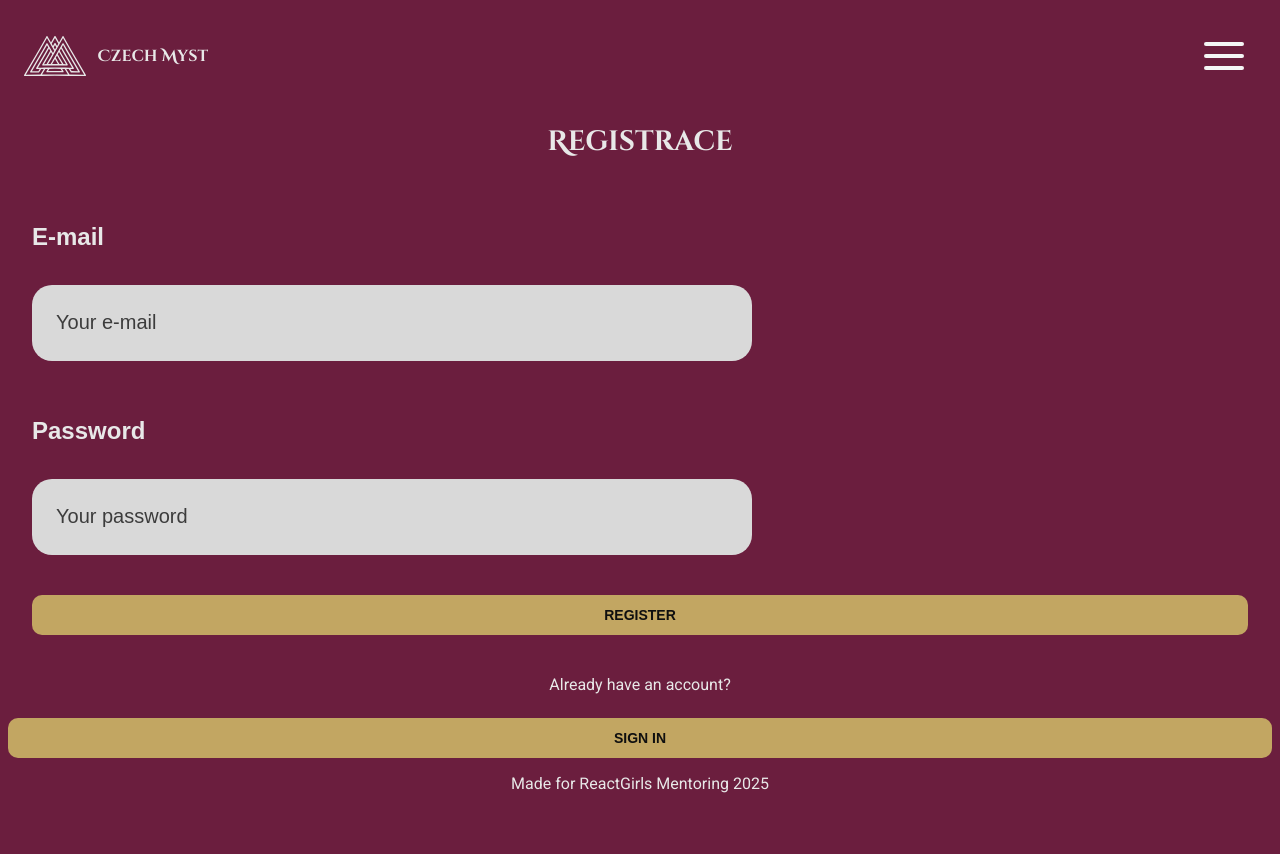
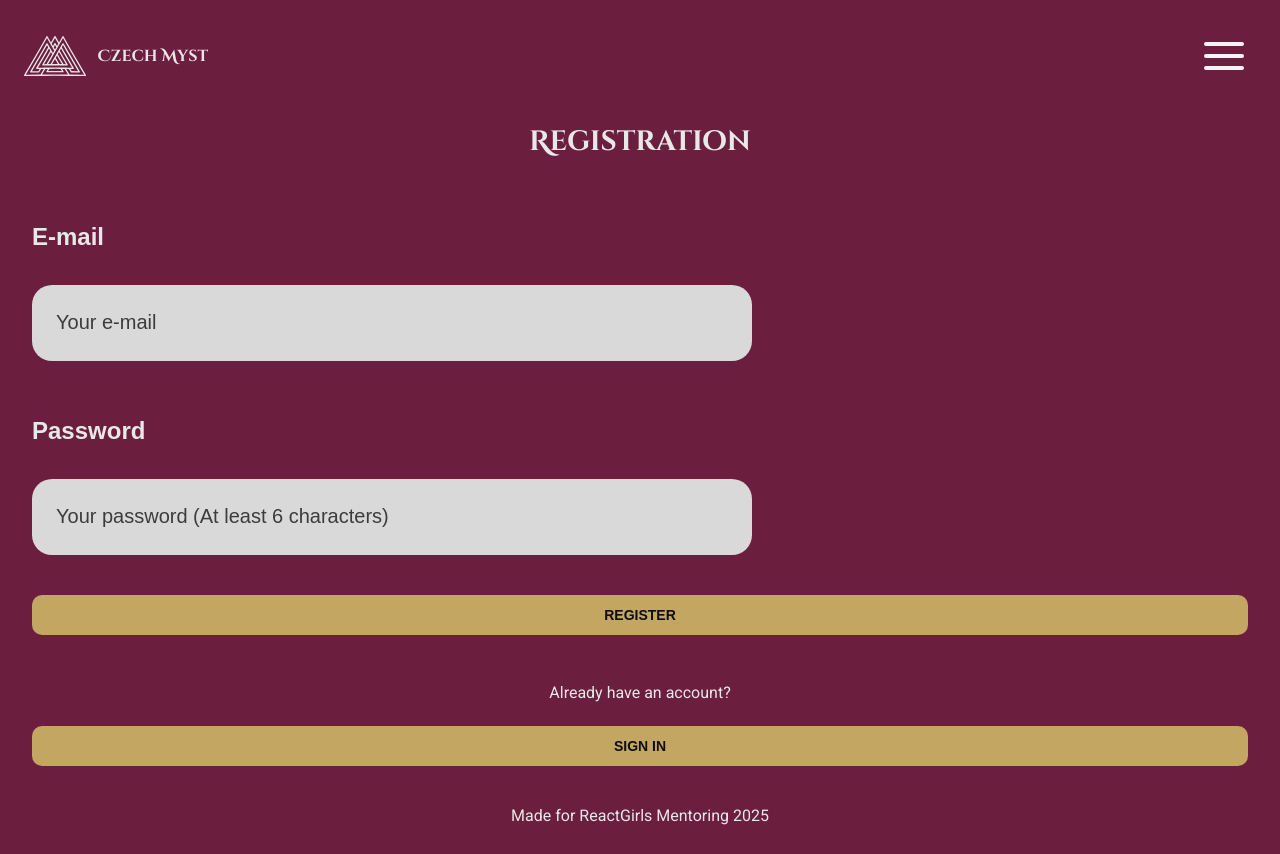
Before and after one commit to nikefelias/mentoring-project, a React (Vite) app: page /register in a window 1280 px wide. Both pictures are taken after a click on the button "REGISTER". Before the commit the page ends 822 px from the top, so only its background shows below. Built offline with nearby package versions, Linux system fonts and the light colour scheme; no server answers; a web font is replaced by a local one.

Commit message:
fix a button

```diff
--- a/src/components/Hero.jsx
+++ b/src/components/Hero.jsx
@@ -16,7 +16,7 @@ export default function Hero() {
       </p>
       <div className="buttons">
         <Link className="button-link" to="/register">
-          <button type="button">Register</button>
+          <button type="button">Sign in | Register</button>
         </Link>
         <Link className="button-link" to="/About">
           <button type="button">How it works</button>
--- a/src/components/Login.jsx
+++ b/src/components/Login.jsx
@@ -66,7 +66,7 @@ export const Login = ({ onShowRegister }) => {
 					<p className='have_account'>
 						Don't have an account?{" "}
 						{onShowRegister ? (
-							<button type="button" onClick={onShowRegister}>
+							<button type="button"  class="button register__button" onClick={onShowRegister}>
 								Register
 							</button>
 						) : (
--- a/src/components/Register.css
+++ b/src/components/Register.css
@@ -39,7 +39,31 @@
 .have_account {
   display: flex;
   flex-direction: column;
-
+  margin: 0;
   text-align: center;
   gap:24px;
 }
+
+.register__message {
+  margin: 12px 0 20px;
+  padding: 12px 16px;
+  border-radius: 10px;
+  font-size: 16px;
+  font-family: 'Roboto', sans-serif;
+}
+
+.register__message.success {
+  background: var(--color-button-reward);
+  color: var(--card-text);
+}
+
+.register__message.error {
+  background: var(--color-card);
+  color: #991b1b;
+}
+
+.register__button {
+  flex: 0 0 auto;
+  width: 100%;
+  align-self: stretch;
+}
--- a/src/components/Register.jsx
+++ b/src/components/Register.jsx
@@ -12,14 +12,17 @@ export default function Register() {
 	// const [age, setAge] = useState('')
 
    const [message, setMessage] = useState(null)
+   const [messageType, setMessageType] = useState("")
 
   const handleSubmit = async (e) =>{
       e.preventDefault()
 
       setMessage(null)
+      setMessageType("")
 
       if (email === '' || password === '') {
         setMessage('You have to fill in email and password')
+        setMessageType("error")
         return
       }
 
@@ -30,11 +33,13 @@ export default function Register() {
 
       if (!error && data) {
         setMessage("Registration Successful. Check your email to confirm your account");
+        setMessageType("success")
         console.log(data)
       }
 
       if (error) {
         setMessage("There was an error");
+        setMessageType("error")
         console.log(error)
       }
 
@@ -43,8 +48,8 @@ export default function Register() {
 
   return (
     <>
-    <h1>Registrace</h1>
-    {message && <p>{message}</p>}
+    <h1>Registration</h1>
+    {message && <p className={`register__message ${messageType}`}>{message}</p>}
     <form onSubmit={handleSubmit}>
     <div className="register-page">
       <div className="register">
@@ -66,7 +71,7 @@ export default function Register() {
           value={password}
           onChange={(e) => setPassword(e.target.value)}
           className="register__input"
-          placeholder="Your password"
+          placeholder="Your password (At least 6 characters)"
         />
         </label>
       </div>
--- a/src/pages/Signup.jsx
+++ b/src/pages/Signup.jsx
@@ -1,6 +1,8 @@
 import { useState } from "react";
 import Login from "../components/Login";
 import Register from "../components/Register";
+import "../components/Register.css";
+import "../App.css"
 
 export default function Signup() {
   const [mode, setMode] = useState("login");
@@ -9,12 +11,14 @@ export default function Signup() {
     return (
       <>
         <Register />
-        <p className='have_account'>
-          Already have an account?{" "}
-          <button type="button" onClick={() => setMode("login")}>
-            Sign in
-          </button>
-        </p>
+        <div className="register-page">
+          <p className='have_account'>
+            Already have an account?{" "}
+            <button type="button" className="button register__button" onClick={() => setMode("login")}>
+              Sign in
+            </button>
+          </p>
+        </div>
       </>
     );
   }
```
